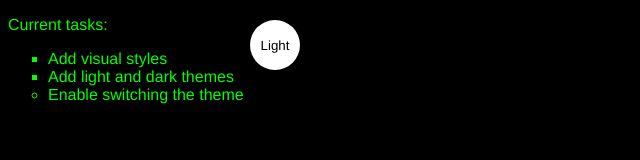
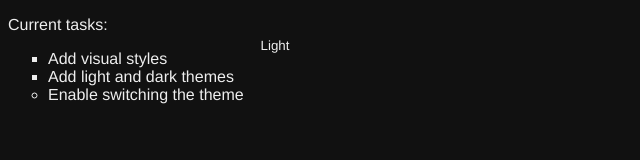
Before and after one commit to CooperEisman/Eisman.Me, a plain HTML site: page index.html in a window 1280 px wide. Both pictures are taken after a click on the button "Dark". Shown: the whole page, without its empty margins (0-640 px from the left). Drawn offline with Linux system fonts and the light colour scheme.

Commit message:
Added Better Colors for Fonts

```diff
--- a/style.css
+++ b/style.css
@@ -1,21 +1,44 @@
 /* ##################################   */
-/*                  ROOT                */
+/*             Root and Theme           */
 /* ##################################   */
 :root {
-  --green: #00FF00;
-  --white: #ffffff;
-  --black: #000000;
+	/*Colors for Light Theme */
+	--lightColorOne: #EEEEEE;
+	--lightColorTwo: #AEC3B0;
+	--lightColorThree: #598392;
+	--lightColorFour: #124559;
+	--lightColorFive: #111111;
+
+	/*Colors for Dark Theme */
+	--darkColorOne: #111111;
+	--darkColorTwo: #124559;
+	--darkColorThree: #598392;
+	--darkColorFour: #AEC3B0;
+	--darkColorFive: #EEEEEE;
+}
+
+.light-theme {
+  --colorOne: var(--lightColorOne);
+  --colorTwo: var(--lightColorTwo);
+  --colorThree: var(--lightColorThree);
+  --colorFour: var(--lightColorFour);
+	--colorFive: var(--lightColorFive);
+}
+
+.dark-theme {
+  --colorOne: var(--darkColorOne);
+  --colorTwo: var(--darkColorTwo);
+  --colorThree: var(--darkColorThree);
+  --colorFour: var(--darkColorFour);
+	--colorFive: var(--darkColorFive);
 }
 /* ##################################   */
 /*                 INIT                 */
 /* ##################################   */
 * {
-  color: var(--fontColor);
+  color: var(--colorFive);
   font-family: helvetica;
-}
-
-body {
-    background: var(--bg);
+	background: var(--colorOne);
 }
 ul {
     font-family: helvetica;
@@ -23,27 +46,8 @@ ul {
 li {
   list-style: circle;
 }
-
 .list {
   list-style: square;
-}
-
-/* ##################################   */
-/*                THEMES                */
-/* ##################################   */
-
-.light-theme {
-  --bg: var(--green);
-  --fontColor: var(--black);
-  --btnBg: var(--black);
-  --btnFontColor: var(--white);
-}
-
-.dark-theme {
-  --bg: var(--black);
-  --fontColor: var(--green);
-  --btnBg: var(--white);
-  --btnFontColor: var(--black);
 }
 
 /* ##################################   */
```
